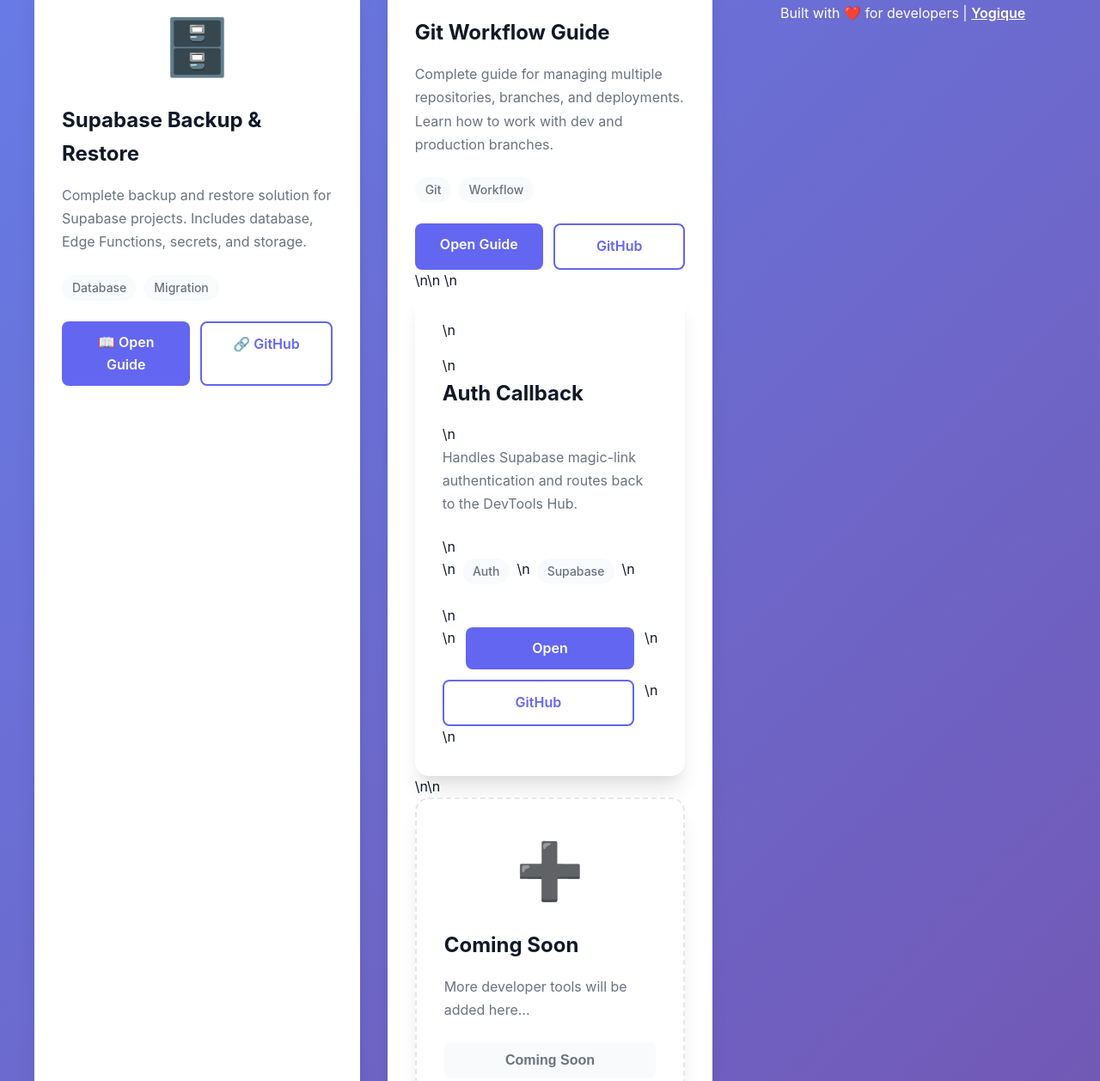
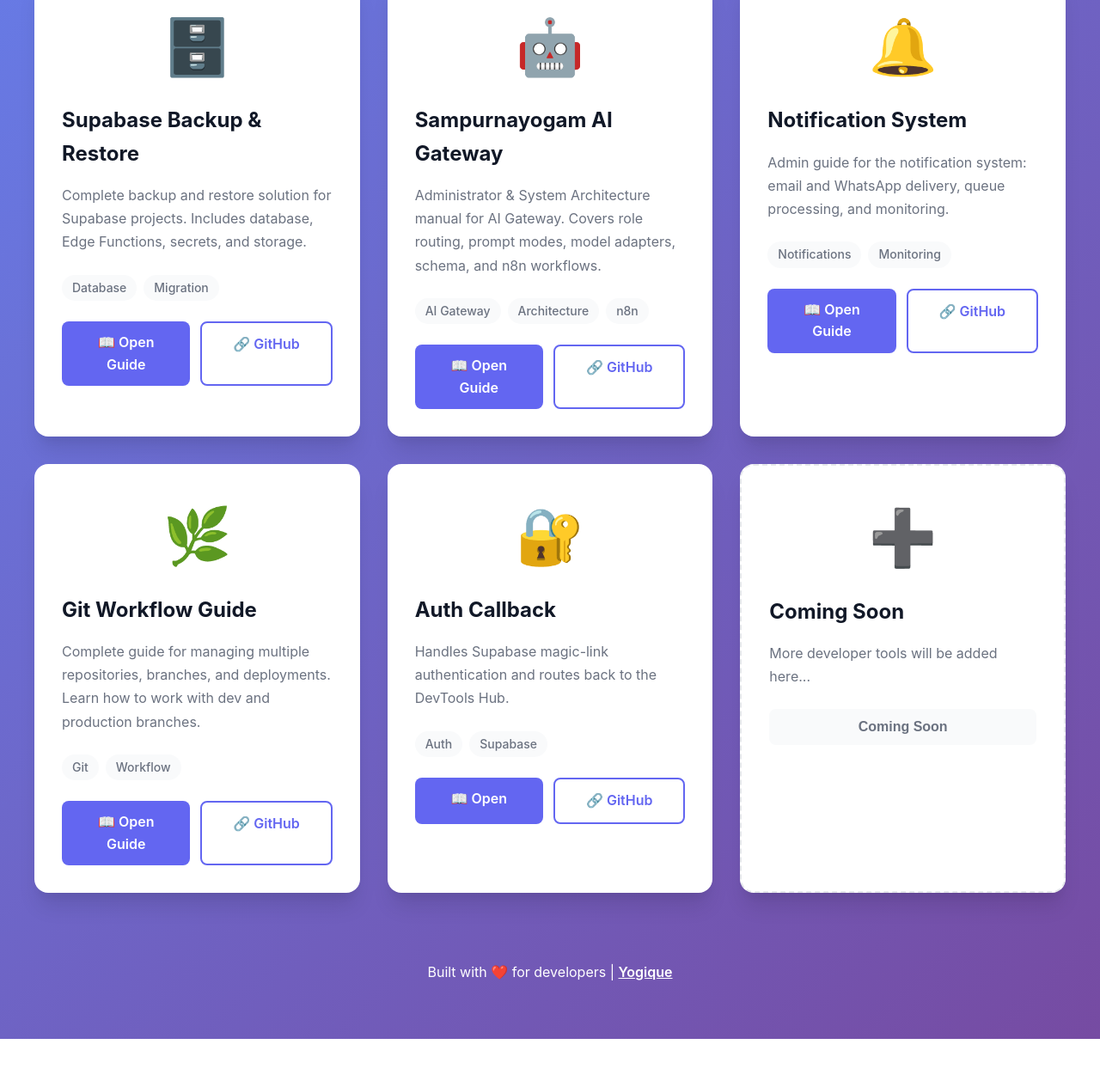
Before and after one commit to gchakra4/devtools, a website: page index.html in a window 1280 px wide. Shown: the part 226-1484 px from the top of the page at 86% size. After the commit the page ends 1435 px from the top, so only its background shows below. Drawn offline with Linux system fonts and the light colour scheme.

Commit message:
feat: add Sampurnayogam AI Gateway card to main dashboard

```diff
--- a/index.html
+++ b/index.html
@@ -70,58 +70,33 @@
             <div class="tool-card">
                 <div class="tool-icon">🗄️</div>
                 <h3>Supabase Backup & Restore</h3>
-                <p>Complete backup and restore solution for Supabase projects. Includes database, Edge Functions,
-                    secrets, and storage.</p>
+                <p>Complete backup and restore solution for Supabase projects. Includes database, Edge Functions, secrets, and storage.</p>
                 <div class="tool-meta">
                     <span class="badge">Database</span>
                     <span class="badge">Migration</span>
                 </div>
                 <div class="tool-actions">
                     <a href="tools/supabase-backup/complete_guide/index.html" class="btn btn-primary">📖 Open Guide</a>
-                    <a href="https://github.com/gchakra4/devtools/tree/main/tools/supabase-backup"
-                        class="btn btn-secondary" target="_blank">🔗 GitHub</a>
+                    <a href="https://github.com/gchakra4/devtools/tree/main/tools/supabase-backup" class="btn btn-secondary" target="_blank">🔗 GitHub</a>
                 </div>
             </div>
 
-            <!-- Git Workflow Guide -->
+            <!-- Sampurnayogam AI Gateway -->
             <div class="tool-card">
-                <div class="tool-icon"></div>
-                <h3>Git Workflow Guide</h3>
-                <p>Complete guide for managing multiple repositories, branches, and deployments. Learn how to work with
-                    dev and production branches.</p>
+                <div class="tool-icon">🤖</div>
+                <h3>Sampurnayogam AI Gateway</h3>
+                <p>Administrator & System Architecture manual for AI Gateway. Covers role routing, prompt modes, model adapters, schema, and n8n workflows.</p>
                 <div class="tool-meta">
-                    <span class="badge">Git</span>
-                    <span class="badge">Workflow</span>
+                    <span class="badge">AI Gateway</span>
+                    <span class="badge">Architecture</span>
+                    <span class="badge">n8n</span>
                 </div>
                 <div class="tool-actions">
-                    <a href="tools/git-workflow-guide/index.html" class="btn btn-primary"> Open Guide</a>
-                    <a href="https://github.com/gchakra4/devtools/tree/main/tools/git-workflow-guide"
-                        class="btn btn-secondary" target="_blank"> GitHub</a>
-                </div>\n\n <!-- Auth Callback Tool -->\n <div class="tool-card">\n <div class="tool-icon"></div>\n <h3>
-                        Auth Callback</h3>\n <p>Handles Supabase magic-link authentication and routes back to the
-                        DevTools Hub.</p>\n <div class="tool-meta">\n <span class="badge">Auth</span>\n <span
-                            class="badge">Supabase</span>\n </div>\n <div class="tool-actions">\n <a
-                            href="tools/auth-callback/index.html" class="btn btn-primary"> Open</a>\n <a
-                            href="https://github.com/gchakra4/devtools/tree/main/tools/auth-callback"
-                            class="btn btn-secondary" target="_blank"> GitHub</a>\n </div>\n </div>\n\n
-                <!-- Placeholder for future tools -->
-                <div class="tool-card placeholder">
-                    <div class="tool-icon">➕</div>
-                    <h3>Coming Soon</h3>
-                    <p>More developer tools will be added here...</p>
-                    <div class="tool-actions">
-                        <button class="btn btn-disabled" disabled>Coming Soon</button>
+                    <a href="tools/Sampurnayogam-ai-gateway/AI%20Gateway%20Administrator%20Guide.html" class="btn btn-primary">📖 Open Guide</a>
+                    <a href="https://github.com/gchakra4/devtools/tree/main/tools/Sampurnayogam-ai-gateway" class="btn btn-secondary" target="_blank">🔗 GitHub</a>
                 </div>
             </div>
 
-                <div class="tool-card placeholder">
-                    <div class="tool-icon">🚀</div>
-                    <h3>Your Next Tool</h3>
-                    <p>Add your own development utilities and scripts here</p>
-                    <div class="tool-actions">
-                        <button class="btn btn-disabled" disabled>Coming Soon</button>
-                    </div>
-                </div>
             <!-- Notification System Guide -->
             <div class="tool-card">
                 <div class="tool-icon">🔔</div>
@@ -136,6 +111,46 @@
                     <a href="https://github.com/gchakra4/devtools/tree/main/tools/notification-system-guide" class="btn btn-secondary" target="_blank">🔗 GitHub</a>
                 </div>
             </div>
+
+            <!-- Git Workflow Guide -->
+            <div class="tool-card">
+                <div class="tool-icon">🌿</div>
+                <h3>Git Workflow Guide</h3>
+                <p>Complete guide for managing multiple repositories, branches, and deployments. Learn how to work with dev and production branches.</p>
+                <div class="tool-meta">
+                    <span class="badge">Git</span>
+                    <span class="badge">Workflow</span>
+                </div>
+                <div class="tool-actions">
+                    <a href="tools/git-workflow-guide/index.html" class="btn btn-primary">📖 Open Guide</a>
+                    <a href="https://github.com/gchakra4/devtools/tree/main/tools/git-workflow-guide" class="btn btn-secondary" target="_blank">🔗 GitHub</a>
+                </div>
+            </div>
+
+            <!-- Auth Callback Tool -->
+            <div class="tool-card">
+                <div class="tool-icon">🔐</div>
+                <h3>Auth Callback</h3>
+                <p>Handles Supabase magic-link authentication and routes back to the DevTools Hub.</p>
+                <div class="tool-meta">
+                    <span class="badge">Auth</span>
+                    <span class="badge">Supabase</span>
+                </div>
+                <div class="tool-actions">
+                    <a href="tools/auth-callback/index.html" class="btn btn-primary">📖 Open</a>
+                    <a href="https://github.com/gchakra4/devtools/tree/main/tools/auth-callback" class="btn btn-secondary" target="_blank">🔗 GitHub</a>
+                </div>
+            </div>
+
+            <!-- Placeholder for future tools -->
+            <div class="tool-card placeholder">
+                <div class="tool-icon">➕</div>
+                <h3>Coming Soon</h3>
+                <p>More developer tools will be added here...</p>
+                <div class="tool-actions">
+                    <button class="btn btn-disabled" disabled>Coming Soon</button>
+                </div>
+            </div>
         </div>
 
         <footer class="footer">
```
Also changed, not shown: tools/Sampurnayogam-ai-gateway/index.html (added, +11 -0 lines), README.md. Lines whose indentation alone changed are shown as unchanged.
